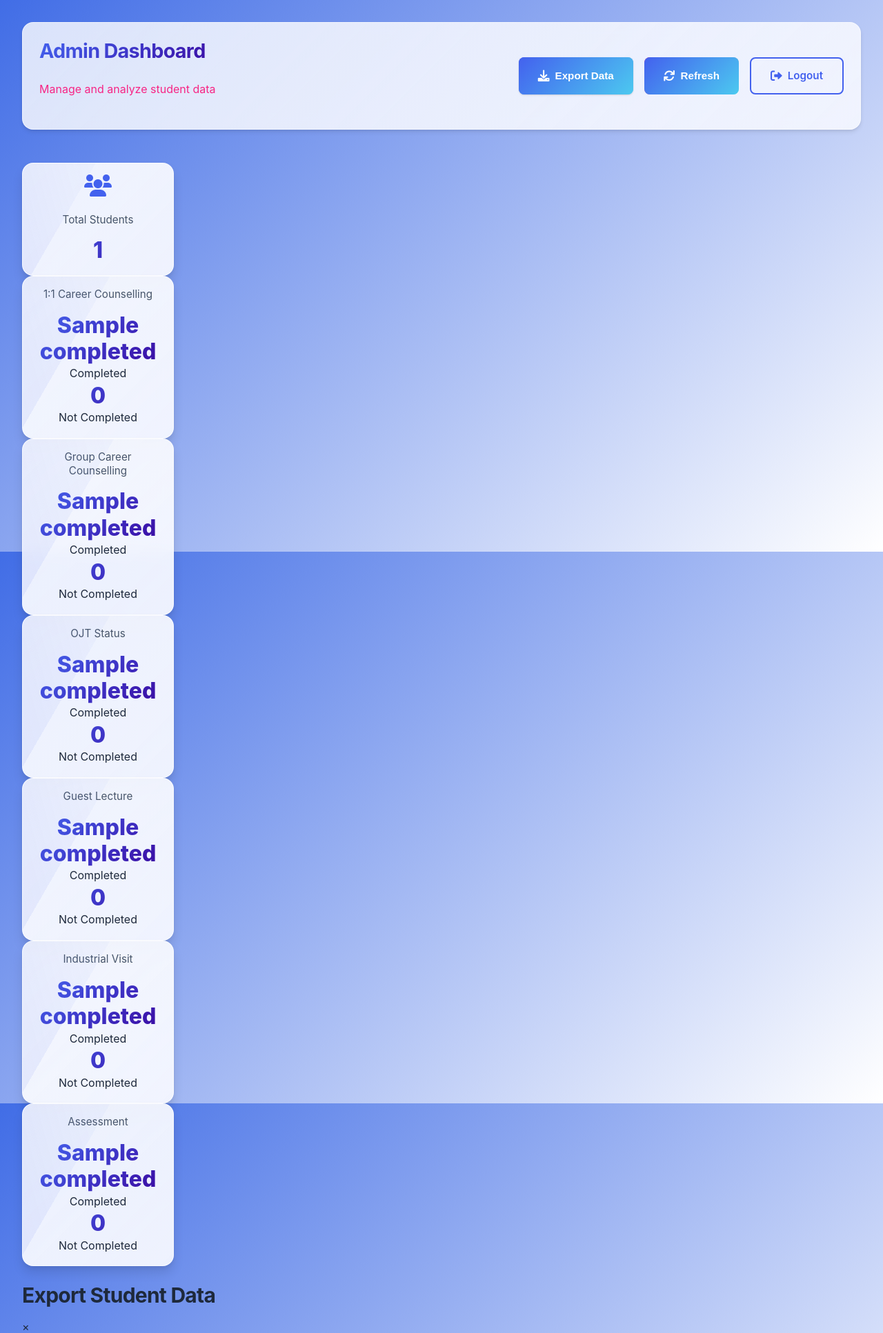
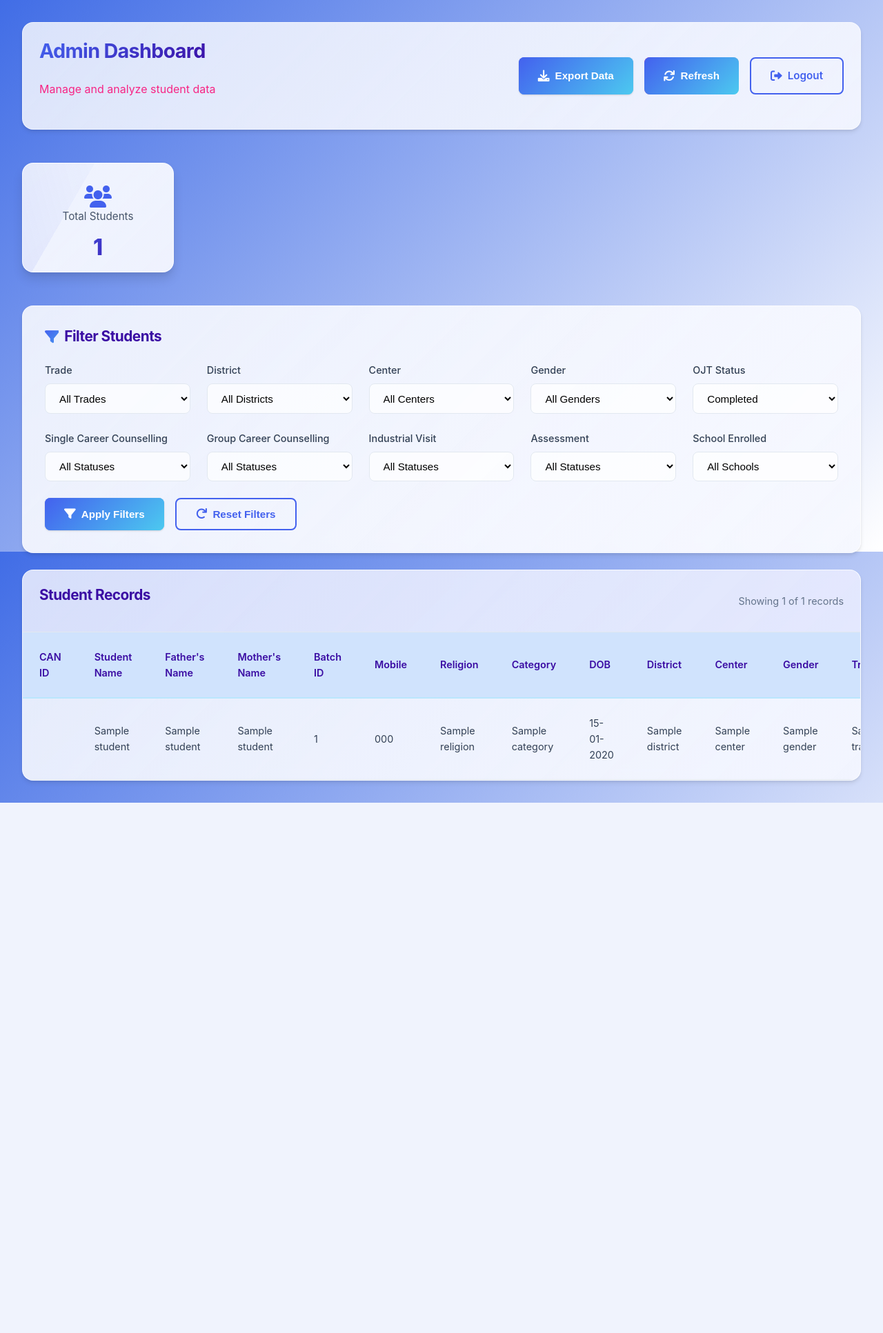
Before and after one commit to emc634/Out-of-school-Programme, a Flask app: template templates/admin_dashboard.html in a window 1280 px wide. Shown: the top 1933 px of the page at 69% size. After the commit the page ends 1164 px from the top, so only its background shows below. Run offline with Flask 3, Linux system fonts and the light colour scheme; the template is opened without the code that fills it: most values are stand-ins (such as "Sample title", 1, 10 or a date in 2020); some libraries are stand-ins or nearby versions.

Commit message:
previous

```diff
--- a/templates/admin_dashboard.html
+++ b/templates/admin_dashboard.html
@@ -44,150 +44,132 @@
             </div>
 
             <!-- Statistics Cards -->
-            <div class="stats-grid">
-                <div class="stat-card" onclick="openExportModal('total_students')">
-                    <i class="fas fa-users fa-2x mb-3 text-primary"></i>
+            <div class="stats-container">
+                <div class="stat-card">
+                    <i class="fas fa-users fa-2x mt-2 text-primary"></i>
                     <div class="stat-label">Total Students</div>
                     <div class="stat-value">{{ total_records or 0 }}</div>
                 </div>
-
-                <div class="stat-card" onclick="openExportModal('single_counselling', 'Completed')">
-                    <div class="stat-label">1:1 Career Counselling</div>
-                    <div class="stat-value-container">
-                        <div>
-                            <div class="stat-value stat-value-completed">{{ stats.single_counselling.completed or 0 }}</div>
-                            <div class="stat-sub-label">Completed</div>
-                        </div>
-                        <div>
-                            <div class="stat-value stat-value-not-completed">{{ stats.single_counselling.not_completed or 0 }}</div>
-                            <div class="stat-sub-label">Not Completed</div>
-                        </div>
-                    </div>
             </div>
 
-                <div class="stat-card" onclick="openExportModal('group_counselling', 'Completed')">
-                    <div class="stat-label">Group Career Counselling</div>
-                    <div class="stat-value-container">
-                        <div>
-                            <div class="stat-value stat-value-completed">{{ stats.group_counselling.completed or 0 }}</div>
-                            <div class="stat-sub-label">Completed</div>
-                        </div>
-                        <div>
-                            <div class="stat-value stat-value-not-completed">{{ stats.group_counselling.not_completed or 0 }}</div>
-                            <div class="stat-sub-label">Not Completed</div>
-                        </div>
-                    </div>
-                </div>
-
-                <div class="stat-card" onclick="openExportModal('ojt', 'Completed')">
-                    <div class="stat-label">OJT Status</div>
-                    <div class="stat-value-container">
-                        <div>
-                            <div class="stat-value stat-value-completed">{{ stats.ojt.completed or 0 }}</div>
-                            <div class="stat-sub-label">Completed</div>
-                        </div>
-                        <div>
-                            <div class="stat-value stat-value-not-completed">{{ stats.ojt.not_completed or 0 }}</div>
-                            <div class="stat-sub-label">Not Completed</div>
-                        </div>
-                    </div>
-                </div>
-
-                <div class="stat-card" onclick="openExportModal('guest_lecture', 'Completed')">
-                    <div class="stat-label">Guest Lecture</div>
-                    <div class="stat-value-container">
-                        <div>
-                            <div class="stat-value stat-value-completed">{{ stats.guest_lecture.completed or 0 }}</div>
-                            <div class="stat-sub-label">Completed</div>
-                        </div>
-                        <div>
-                            <div class="stat-value stat-value-not-completed">{{ stats.guest_lecture.not_completed or 0 }}</div>
-                            <div class="stat-sub-label">Not Completed</div>
-                        </div>
-                    </div>
-                </div>
-
-                <div class="stat-card" onclick="openExportModal('industrial_visit', 'Completed')">
-                    <div class="stat-label">Industrial Visit</div>
-                    <div class="stat-value-container">
-                        <div>
-                            <div class="stat-value stat-value-completed">{{ stats.industrial_visit.completed or 0 }}</div>
-                            <div class="stat-sub-label">Completed</div>
-                        </div>
-                        <div>
-                            <div class="stat-value stat-value-not-completed">{{ stats.industrial_visit.not_completed or 0 }}</div>
-                            <div class="stat-sub-label">Not Completed</div>
-                        </div>
-                    </div>
-                </div>
-
-                <div class="stat-card" onclick="openExportModal('assessment', 'Completed')">
-                    <div class="stat-label">Assessment</div>
-                    <div class="stat-value-container">
-                        <div>
-                            <div class="stat-value stat-value-completed">{{ stats.assessment.completed or 0 }}</div>
-                            <div class="stat-sub-label">Completed</div>
-                        </div>
-                        <div>
-                            <div class="stat-value stat-value-not-completed">{{ stats.assessment.not_completed or 0 }}</div>
-                            <div class="stat-sub-label">Not Completed</div>
-                        </div>
-                    </div>
-                </div>
-            </div>
-
-            <!-- Export Modal -->
-            <div id="export-modal" class="modal">
-                <div class="modal-content">
-                    <div class="modal-header">
-                        <h3 class="modal-title">Export Student Data</h3>
-                        <span class="close-modal" onclick="closeExportModal()">&times;</span>
-                    </div>
-                    <form id="export-form" method="POST" action="{{ url_for('export_students') }}">
-                        <input type="hidden" id="export-type" name="export_type">
-                        <input type="hidden" id="export-status" name="export_status">
-
-                        <div class="export-filters">
+            <!-- Filters Section -->
+            <div class="filters-container">
+                <h3 class="mb-3">
+                    <i class="fas fa-filter text-primary"></i> Filter Students
+                </h3>
+                <form id="filter-form" method="GET" action="{{ url_for('admin_dashboard') }}">
+                    <div class="filters-grid">
                         <div class="filter-group">
-                                <label class="form-label">Gender</label>
-                                <select name="export_gender" class="form-control">
-                                    <option value="">All Genders</option>
-                                    <option value="Male">Male</option>
-                                    <option value="Female">Female</option>
-                                    <option value="Other">Other</option>
+                            <label class="form-label">Trade</label>
+                            <select id="trade" name="trade" class="form-control form-select">
+                                <option value="">All Trades</option>
+                                {% for trade_option in trades %}
+                                <option value="{{ trade_option }}" {% if current_filters.trade == trade_option %}selected{% endif %}>
+                                    {{ trade_option }}
+                                </option>
+                                {% endfor %}
                             </select>
                         </div>
 
                         <div class="filter-group">
-                                <label class="form-label">Category</label>
-                                <select name="export_category" class="form-control">
-                                    <option value="">All Categories</option>
-                                    <option value="General">General</option>
-                                    <option value="OBC">OBC</option>
-                                    <option value="SC">SC</option>
-                                    <option value="ST">ST</option>
-                                    <option value="Other">Other</option>
+                            <label class="form-label">District</label>
+                            <select id="district" name="district" class="form-control form-select">
+                                <option value="">All Districts</option>
+                                {% for district_option in districts %}
+                                <option value="{{ district_option }}" {% if current_filters.district == district_option %}selected{% endif %}>
+                                    {{ district_option }}
+                                </option>
+                                {% endfor %}
+                            </select>
+                        </div>
+
+                        <div class="filter-group">
+                            <label for="center" class="form-label">Center</label>
+                            <select id="center" name="center" class="form-control form-select">
+                                <option value="">All Centers</option>
+                                <!-- Options will be populated by JavaScript -->
+                            </select>
+                        </div>
+
+                        <div class="filter-group">
+                            <label class="form-label">Gender</label>
+                            <select class="form-control" name="gender">
+                                <option value="">All Genders</option>
+                                {% for gender_option in genders %}
+                                <option value="{{ gender_option }}" {% if current_filters.gender == gender_option %}selected{% endif %}>
+                                    {{ gender_option }}
+                                </option>
+                                {% endfor %}
                             </select>
                         </div>
 
                         <div class="filter-group">
                             <label class="form-label">OJT Status</label>
-                                <select name="export_ojt" class="form-control">
+                            <select class="form-control" name="ojt_status">
                                 <option value="">All Statuses</option>
-                                    <option value="Completed">Completed</option>
-                                    <option value="Not Completed">Not Completed</option>
+                                <option value="Completed" {% if current_filters.ojt_status == 'Completed' %}selected{% endif %}>Completed</option>
+                                <option value="Not Completed" {% if current_filters.ojt_status == 'Not Completed' %}selected{% endif %}>Not Completed</option>
+                            </select>
+                        </div>
+
+                        <div class="filter-group">
+                            <label class="form-label">Single Career Counselling</label>
+                            <select class="form-control" name="single_counselling">
+                                <option value="">All Statuses</option>
+                                <option value="Completed" {% if current_filters.single_counselling == 'Completed' %}selected{% endif %}>Completed</option>
+                                <option value="Not Completed" {% if current_filters.single_counselling == 'Not Completed' %}selected{% endif %}>Not Completed</option>
+                            </select>
+                        </div>
+
+                        <div class="filter-group">
+                            <label class="form-label">Group Career Counselling</label>
+                            <select class="form-control" name="group_counselling">
+                                <option value="">All Statuses</option>
+                                <option value="Completed" {% if current_filters.group_counselling == 'Completed' %}selected{% endif %}>Completed</option>
+                                <option value="Not Completed" {% if current_filters.group_counselling == 'Not Completed' %}selected{% endif %}>Not Completed</option>
+                            </select>
+                        </div>
+
+                        <div class="filter-group">
+                            <label class="form-label">Industrial Visit</label>
+                            <select class="form-control" name="industrial_visit">
+                                <option value="">All Statuses</option>
+                                <option value="Completed" {% if current_filters.industrial_visit == 'Completed' %}selected{% endif %}>Completed</option>
+                                <option value="Not Completed" {% if current_filters.industrial_visit == 'Not Completed' %}selected{% endif %}>Not Completed</option>
+                            </select>
+                        </div>
+
+                        <div class="filter-group">
+                            <label class="form-label">Assessment</label>
+                            <select class="form-control" name="assessment">
+                                <option value="">All Statuses</option>
+                                <option value="Completed" {% if current_filters.assessment == 'Completed' %}selected{% endif %}>Completed</option>
+                                <option value="Not Completed" {% if current_filters.assessment == 'Not Completed' %}selected{% endif %}>Not Completed</option>
+                            </select>
+                        </div>
+
+                        <div class="filter-group">
+                            <label class="form-label">School Enrolled</label>
+                            <select class="form-control" name="school">
+                                <option value="">All Schools</option>
+                                {% for school in schools %}
+                                <option value="{{ school }}" {% if current_filters.school == school %}selected{% endif %}>
+                                    {{ school }}
+                                </option>
+                                {% endfor %}
                             </select>
                         </div>
                     </div>
 
                     <div class="filter-actions">
-                            <button type="button" class="btn btn-outline" onclick="closeExportModal()">Cancel</button>
                         <button type="submit" class="btn btn-primary">
-                                <i class="fas fa-download btn-icon"></i> Export Data
+                            <i class="fas fa-filter btn-icon"></i> Apply Filters
+                        </button>
+                        <button type="button" class="btn btn-outline" id="reset-filters">
+                            <i class="fas fa-redo btn-icon"></i> Reset Filters
                         </button>
                     </div>
                 </form>
-                </div>
             </div>
 
             <!-- Data Table -->
@@ -365,25 +347,64 @@
     </main>
 
     <script>
+        const centerData = {
+            "Bilaspur": ["Jhandutta", "Sadar", "Shri Naina Devi Ji"],
+            "Chamba": ["Banikhet", "Chamba", "Chowari", "Garola", "Gehra", "Hardaspura", "Kalhel", "Kiani", "Mehla",
+                "Salooni", "Sihunta", "Sundla", "Tissa"
+            ],
+            "Hamirpur": ["Hamirpur"],
+            "Kangra": ["Baijnath", "Nurpur", "Panchrukhi", "Rait"],
+            "Kullu": ["Anni", "Banjar", "Kullu-1", "Kullu-2", "Naggar", "Nirmand"],
+            "Mandi": ["Sadar-2", "Seraj-2"],
+            "Sirmour": ["Bakras", "Dadahu", "Narag", "Paonta Sahib", "Rajgarh", "Sataun", "Shillai", "Surla", "Majra"],
+            "Solan": ["Arki", "Dharampur", "Dhandun", "Kandaghat", "Nalagarh", "Rameshwar"],
+            "Una": ["Amb", "Gagret-1", "Haroli", "Jol", "Una"]
+        };
 
-        // Export modal functions
-        function openExportModal(type, status = '') {
-            document.getElementById('export-type').value = type;
-            document.getElementById('export-status').value = status;
-            document.getElementById('export-modal').style.display = 'flex';
+        // Function to update centers based on selected district
+        function updateCenters() {
+            const districtSelect = document.getElementById('district');
+            const centerSelect = document.getElementById('center');
+            const selectedDistrict = districtSelect.value;
+            const currentCenter = "{{ current_filters.center if current_filters.center else '' }}";
+
+            // Clear existing options
+            centerSelect.innerHTML = '<option value="">All Centers</option>';
+
+            if (selectedDistrict && centerData[selectedDistrict]) {
+                centerSelect.disabled = false;
+
+                // Add new options
+                centerData[selectedDistrict].forEach(center => {
+                    const option = document.createElement('option');
+                    option.value = center;
+                    option.textContent = center;
+
+                    // Preserve selected center if it matches
+                    if (center === currentCenter) {
+                        option.selected = true;
                     }
 
-        function closeExportModal() {
-            document.getElementById('export-modal').style.display = 'none';
+                    centerSelect.appendChild(option);
+                });
+            } else {
+                centerSelect.disabled = false; // Keep enabled to show "All Centers"
+            }
         }
 
-        // Close modal when clicking outside
-        window.onclick = function(event) {
-            const modal = document.getElementById('export-modal');
-            if (event.target === modal) {
-                closeExportModal();
-            }
-        };
+        // Initialize the form when DOM is loaded
+        document.addEventListener('DOMContentLoaded', function () {
+            // Add event listener for district change
+            document.getElementById('district').addEventListener('change', updateCenters);
+
+            // Initialize centers based on current district selection
+            updateCenters();
+        });
+
+        // Reset filters
+        document.getElementById('reset-filters')?.addEventListener('click', function () {
+            window.location.href = "{{ url_for('admin_dashboard') }}";
+        });
 
         // Flash messages timeout
         document.addEventListener('DOMContentLoaded', function () {
```
Lines whose indentation alone changed are shown as unchanged.
